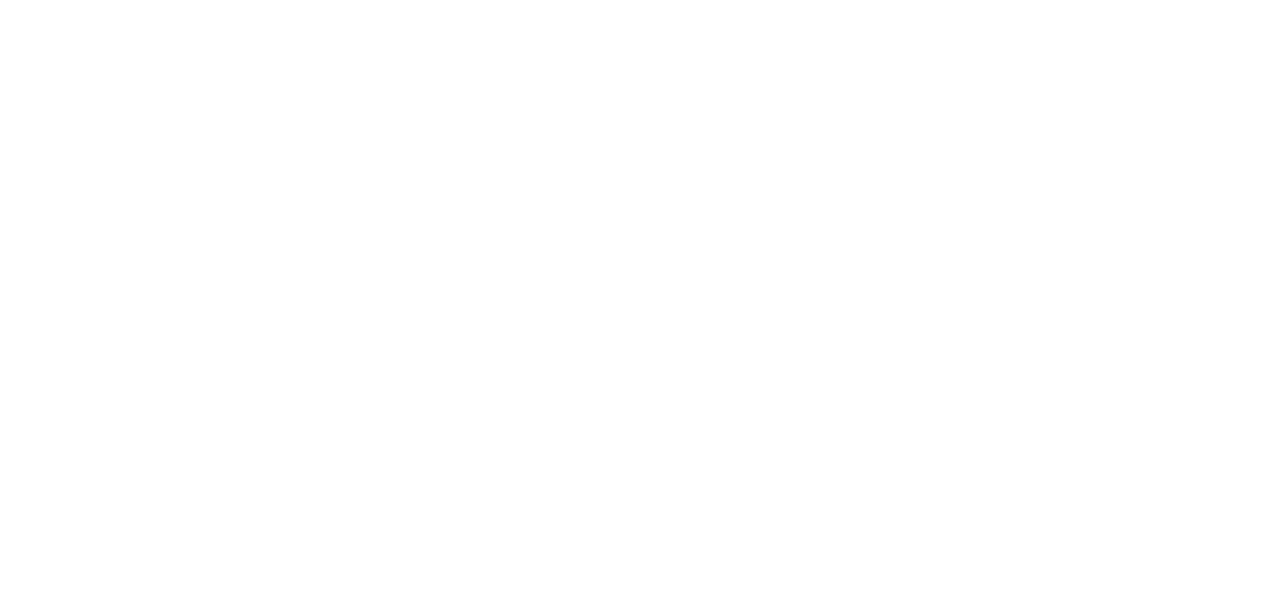
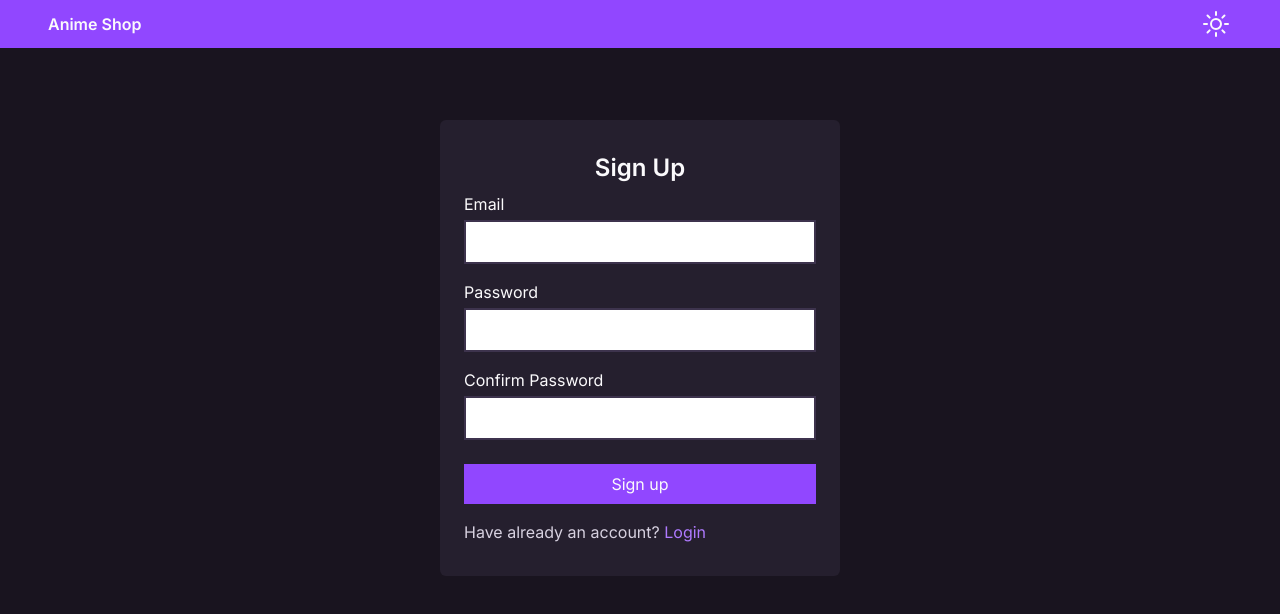
Before and after one commit to felixx78/Shop, a React (Vite) app in the folder client/: page /signup in a window 1280 px wide. Before the commit this address had no page. Shown: the top 614 px of the page. Built offline with nearby package versions, Linux system fonts and the light colour scheme.

Commit message:
Added LoginPage and SignupPage

```diff
--- a/client/src/App.tsx
+++ b/client/src/App.tsx
@@ -1,12 +1,17 @@
 import { Route, Routes } from "react-router-dom";
 import Home from "./pages/Home";
 import Layout from "./layout/Layout";
+import LoginPage from "./pages/LoginPage";
+import SignupPage from "./pages/SignupPage";
 
 function App() {
   return (
     <Routes>
       <Route path="/" element={<Layout />}>
         <Route index element={<Home />} />
+
+        <Route path="/login" element={<LoginPage />} />
+        <Route path="/signup" element={<SignupPage />} />
       </Route>
     </Routes>
   );
--- /dev/null
+++ b/client/src/pages/LoginPage.tsx
@@ -0,0 +1,50 @@
+import { Link } from "react-router-dom";
+
+function AuthPage() {
+  return (
+    <div className="flex min-h-[70vh] flex-col justify-center px-2 pt-6">
+      <form className="bg-foreground dark:bg-dark-foreground mx-auto max-w-[400px] rounded-md px-4 py-8">
+        <h1 className="mb-2 text-center text-2xl font-bold">Login</h1>
+
+        <label htmlFor="login" className="mb-1 block">
+          Email
+        </label>
+        <input
+          name="email"
+          className="border-border dark:text-copy dark:border-dark-border focus:border-primary hover:border-primary mb-4 w-full border-2 p-2 outline-none"
+          type="email"
+        />
+
+        <label htmlFor="password" className="mb-1 block">
+          Password
+        </label>
+        <input
+          name="password"
+          className="border-border dark:text-copy dark:border-dark-border focus:border-primary hover:border-primary mb-2 w-full border-2 p-2 outline-none"
+          type="password"
+        />
+        <Link
+          to="/"
+          className="text-primary-light dark:text-primary mb-4 inline-block"
+        >
+          Forgot Password?
+        </Link>
+
+        <button
+          type="submit"
+          className="bg-primary text-dark-copy hover:bg-primary-dark mb-4 block w-full py-2"
+        >
+          Login
+        </button>
+
+        <div className="text-copy-light dark:text-dark-copy-light">
+          Don't have an account?{" "}
+          <Link to="/signup" className="text-primary dark:text-primary-light">
+            Create a new account
+          </Link>
+        </div>
+      </form>
+    </div>
+  );
+}
+export default AuthPage;
--- /dev/null
+++ b/client/src/pages/SignupPage.tsx
@@ -0,0 +1,53 @@
+import { Link } from "react-router-dom";
+
+function SignupPage() {
+  return (
+    <div className="flex flex-col justify-center px-2 pt-6 md:min-h-[70vh]">
+      <form className="bg-foreground dark:bg-dark-foreground mx-auto rounded-md px-6 py-8 sm:w-[400px]">
+        <h1 className="mb-2 text-center text-2xl font-bold">Sign Up</h1>
+
+        <label htmlFor="login" className="mb-1 block">
+          Email
+        </label>
+        <input
+          name="email"
+          className="border-border dark:text-copy dark:border-dark-border focus:border-primary hover:border-primary mb-4 w-full border-2 p-2 outline-none"
+          type="email"
+        />
+
+        <label htmlFor="password" className="mb-1 block">
+          Password
+        </label>
+        <input
+          name="password"
+          className="border-border dark:text-copy dark:border-dark-border focus:border-primary hover:border-primary mb-4 w-full border-2 p-2 outline-none"
+          type="password"
+        />
+
+        <label htmlFor="password" className="mb-1 block">
+          Confirm Password
+        </label>
+        <input
+          name="password_confirm"
+          className="border-border dark:text-copy dark:border-dark-border focus:border-primary hover:border-primary mb-6 w-full border-2 p-2 outline-none"
+          type="password"
+        />
+
+        <button
+          type="submit"
+          className="bg-primary text-dark-copy hover:bg-primary-dark mb-4 block w-full py-2"
+        >
+          Sign up
+        </button>
+
+        <div className="text-copy-light dark:text-dark-copy-light">
+          Have already an account?{" "}
+          <Link to="/login" className="text-primary dark:text-primary-light">
+            Login
+          </Link>
+        </div>
+      </form>
+    </div>
+  );
+}
+export default SignupPage;
```
